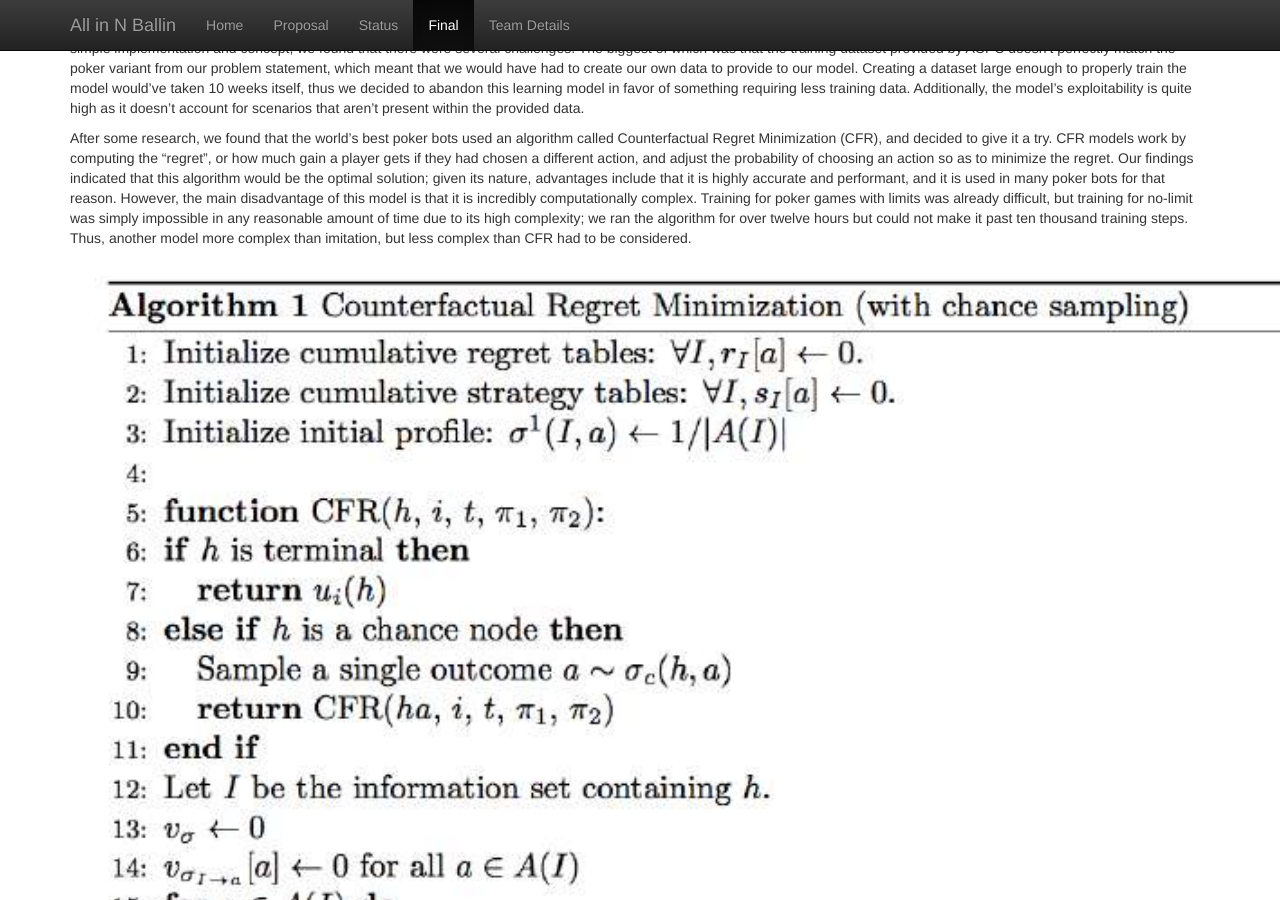
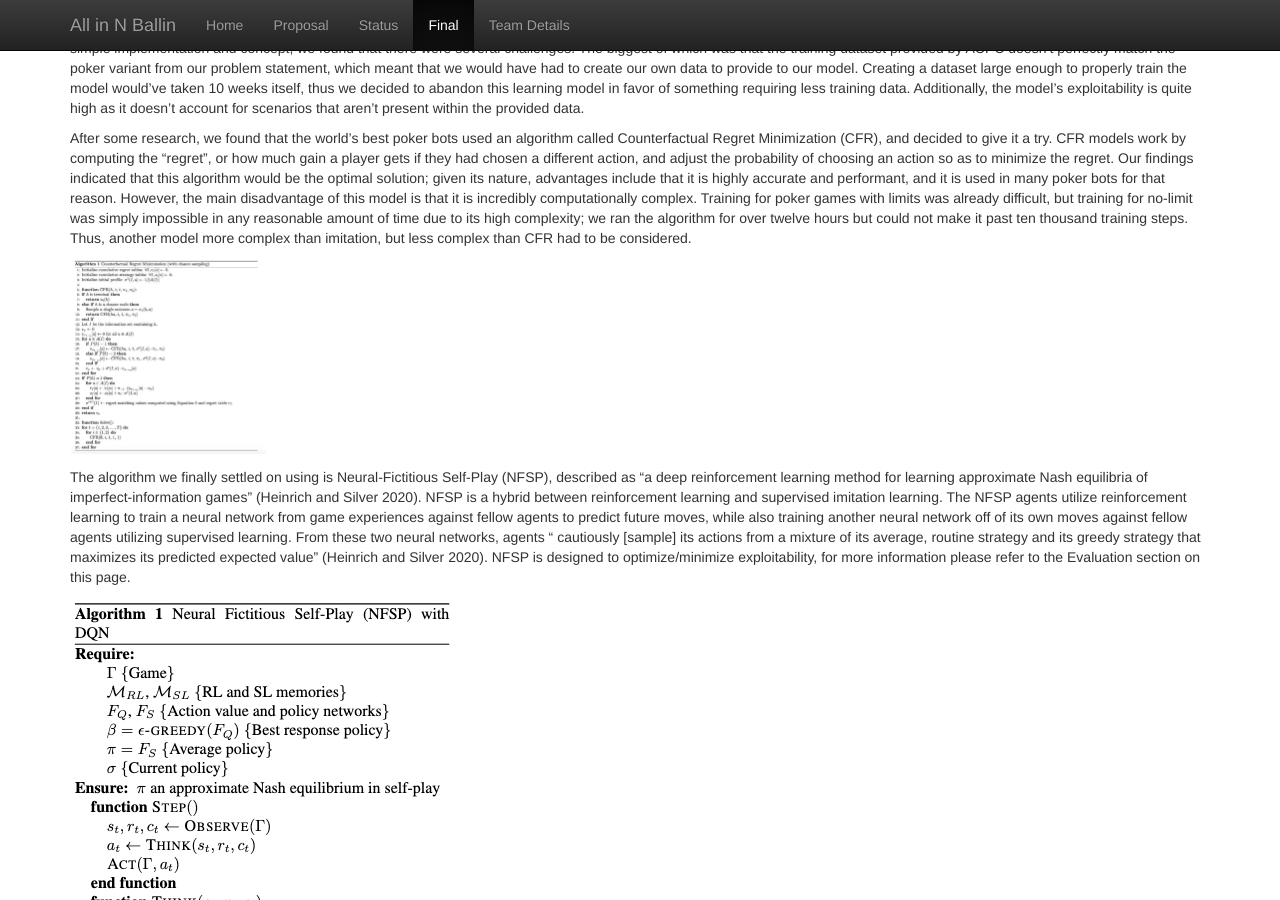
Before and after one commit to HenryCuev/All-in-N-Ballin, a Jekyll site: the page built from docs/final.md, in a window 1280 px wide and 900 px high, scrolled down 1218 px. Built offline with Jekyll 4.4.1, drawn with Linux system fonts in a browser that asks for light colours.

Commit message:
restricting image size test

```diff
--- a/docs/final.md
+++ b/docs/final.md
@@ -26,7 +26,7 @@ We experimented with an imitation model utilizing convolutional neural networks
 
 After some research, we found that the world’s best poker bots used an algorithm called  Counterfactual Regret Minimization (CFR), and decided to give it a try. CFR models work by computing the “regret”, or how much gain a player gets if they had chosen a different action, and adjust the probability of choosing an action so as to minimize the regret. Our findings indicated that this algorithm would be the optimal solution; given its nature, advantages include that it is highly accurate and performant, and it is used in many poker bots for that reason. However, the main disadvantage of this model is that it is incredibly computationally complex. Training for poker games with limits was already difficult, but training for no-limit was simply impossible in any reasonable amount of time due to its high complexity; we ran the algorithm for over twelve hours but could not make it past ten thousand training steps. Thus, another model more complex than imitation, but less complex than CFR had to be considered.
 
-![psuedo cfr](./images/cfr_psuedo.png)
+<img src="/images/cfr_psuedo.png" alt="psuedo_cfr" width="200"/>
 
 The algorithm we finally settled on using is Neural-Fictitious Self-Play (NFSP), described as “a deep reinforcement learning method for learning approximate Nash equilibria of imperfect-information games” (Heinrich and Silver 2020). NFSP is a hybrid between reinforcement learning and supervised imitation learning. The NFSP agents utilize reinforcement learning to train a neural network from game experiences against fellow agents to predict future moves, while also training another neural network off of its own moves against fellow agents utilizing supervised learning. From these two neural networks, agents “ cautiously [sample] its actions from a mixture of its average, routine strategy and its greedy strategy that maximizes its predicted expected value” (Heinrich and Silver 2020). NFSP is designed to optimize/minimize exploitability, for more information please refer to the Evaluation section on this page.
 
```
Also changed, not shown: README.md.
